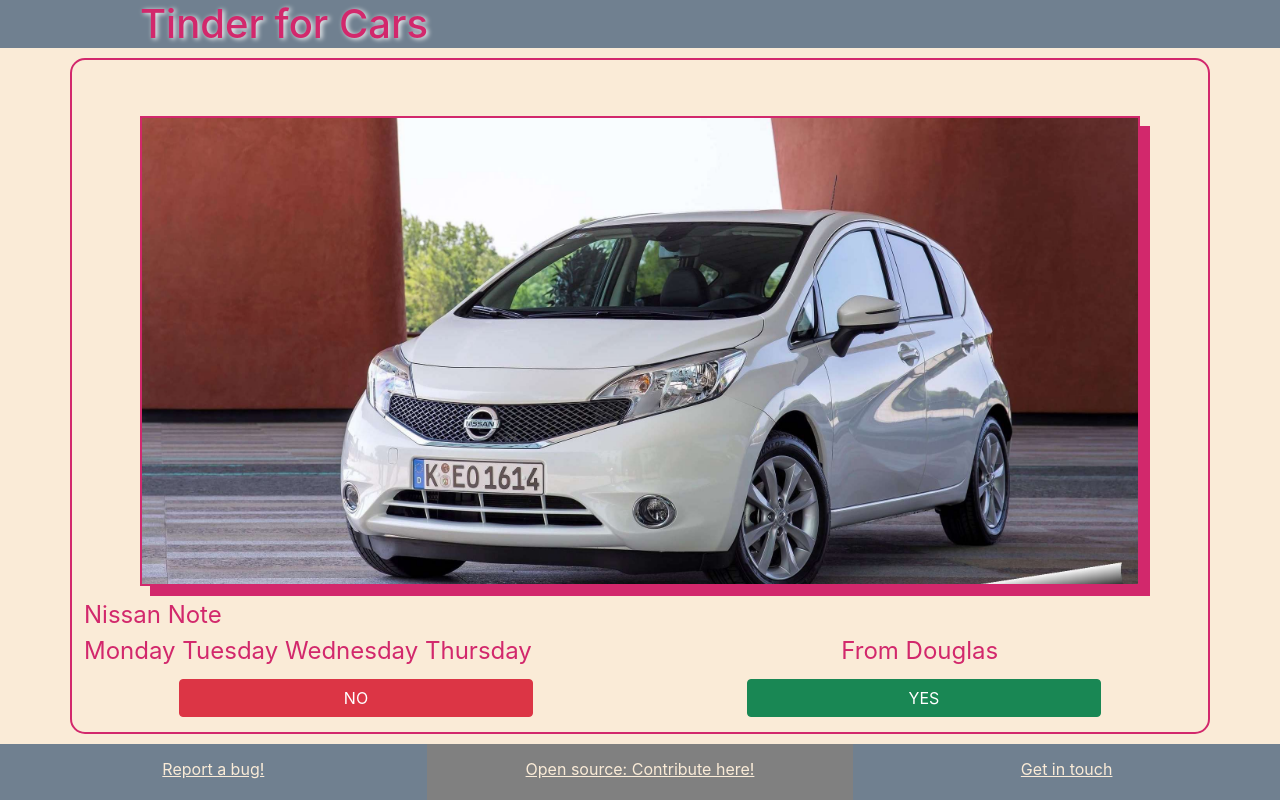
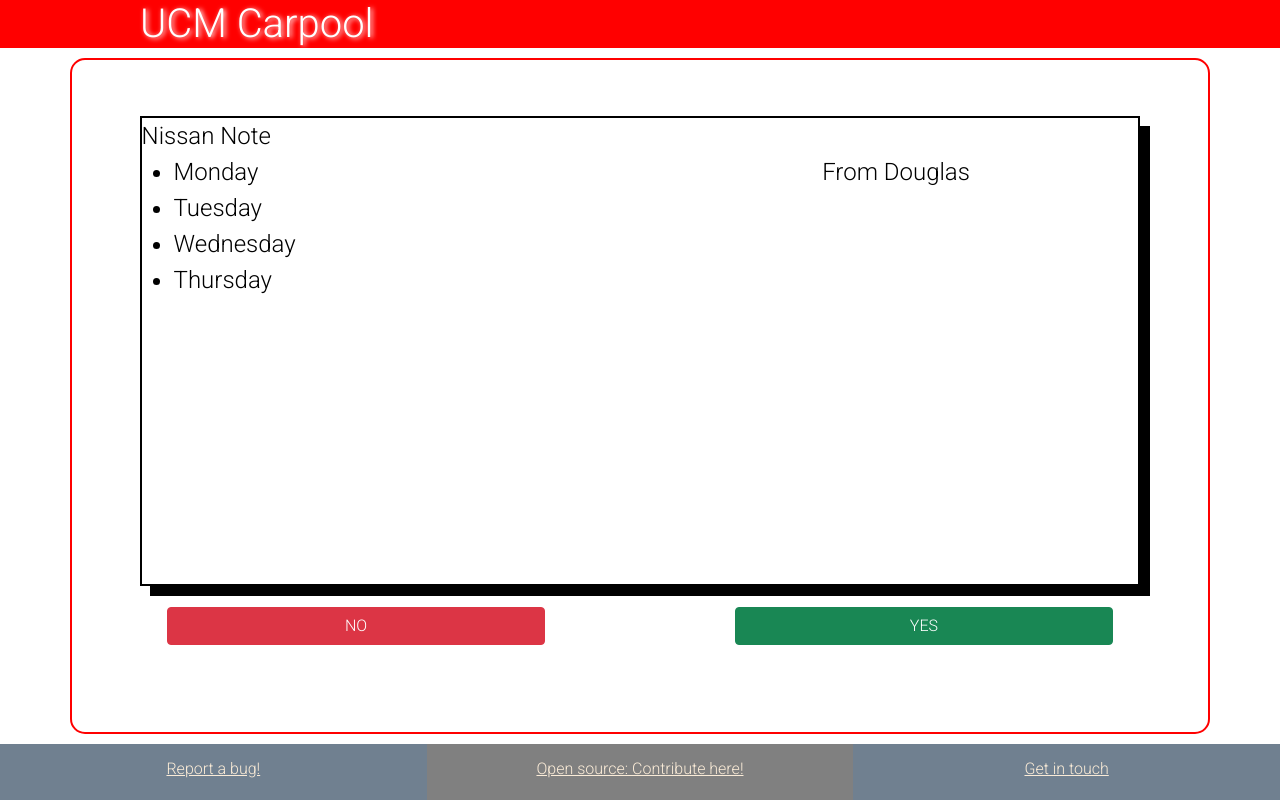
Before and after one commit to AdamDIOM/TinderForCars, a React (Create React App) app: page / in a window 1280 px wide. Built offline with nearby package versions, Linux system fonts and the light colour scheme.

Commit message:
rebranded to UCM Carpool from tinderforcars

```diff
--- a/public/index.html
+++ b/public/index.html
@@ -7,7 +7,7 @@
     <meta name="theme-color" content="#000000" />
     <meta
       name="description"
-      content="A site for matching cars, would you believe it! Satirical content developed in relation to a joke from the UCM Student Council meeting on 14/01/2022"
+      content="Are you a University College Isle of Man student looking for a carpool? Then this is the site for you."
     />
     <link rel="apple-touch-icon" href="%PUBLIC_URL%/graphics/cars-with-heart.png" />
     <!--
@@ -24,7 +24,13 @@
       work correctly both with client-side routing and a non-root public URL.
       Learn how to configure a non-root public URL by running `npm run build`.
     -->
-    <title>Tinder For Cars</title>
+
+<!-- font used on UCM website -->
+<link rel="preconnect" href="https://fonts.googleapis.com">
+<link rel="preconnect" href="https://fonts.gstatic.com" crossorigin>
+<link href="https://fonts.googleapis.com/css2?family=Roboto:wght@300&display=swap" rel="stylesheet">
+
+    <title>UCM Carpool</title>
 
     <!-- Bootstrap Stylesheet-->
     <link
--- a/src/components/Box/Box.css
+++ b/src/components/Box/Box.css
@@ -1,5 +1,5 @@
 .box{
-    border: 2px solid #d2286c;
+    border: 2px solid red;
     border-radius:15px;
     height:100%;
     font-size:3vh;
@@ -10,7 +10,7 @@
 }
 
 .carImageDiv{
-    border: 2px solid #d2286c;
+    border: 2px solid black;
     box-shadow: 10px 10px;
     width:90%;
     margin:5% 5% 1% 5%;
@@ -31,3 +31,6 @@
         height:70%;
     }
 }
+.nopadding{
+    padding:0;
+}
--- a/src/components/Box/Box.js
+++ b/src/components/Box/Box.js
@@ -83,23 +83,26 @@
             <Container className="box">
                 {/* photo */}
                 <div className="carImageDiv">
-                    <img className="carImage" alt={`car to look at - ${currentData.car.make} ${currentData.car.model}`} src={`./graphics/cars/${currentData.car.image}`}  />
+                    {/* <img className="carImage" alt={`car to look at - ${currentData.car.make} ${currentData.car.model}`} src={`./graphics/cars/${currentData.car.image}`}  /> */}
+
+                    <Row>
+                        <Col md={0} sm={2} className="d-md-none"></Col>
+                        <Col md={8} sm={10}>{currentData.car.make} {currentData.car.model}</Col>
+                        <Col md={0} sm={2} className="d-md-none"></Col>
+                        <Col md={8} sm={10}><ul>{currentData.owner.days.map(element => (
+                            <li key={element}>{element.toString()} </li>
+                        ))}</ul></Col>
+                        <Col md={0} sm={2} className="d-md-none"></Col>
+                        <Col md={4} sm={10}>From {currentData.owner.location}</Col>
+                    </Row>
+
                 </div>
                 {/* make/type | owner */}
-                <Row>
-                    <Col md={0} sm={2} className="d-md-none"></Col>
-                    <Col md={8} sm={10}>{currentData.car.make} {currentData.car.model}</Col>
-                    <Col md={0} sm={2} className="d-md-none"></Col>
-                    <Col md={8} sm={10}>{currentData.owner.days.map(element => (
-                        <React.Fragment key={element}>{element.toString()} </React.Fragment>
-                    ))}</Col>
-                    <Col md={0} sm={2} className="d-md-none"></Col>
-                    <Col md={4} sm={10}>From {currentData.owner.location}</Col>
-                </Row>
+
                 {/* yes/no */}
                 <Row>
-                    <Col md={1} sm={2}></Col>
-                    <Col md={4} sm={8}>
+                    <Col md={1} sm={2} className="d-xs-none"></Col>
+                    <Col md={4} sm={8} xs={5} className="nopadding">
                         <Button className="yesnoButton" variant="danger" onClick={() => {
                             current = (current < dataArray.length - 1 ? current + 1 : 0 );
                             console.log(current);
@@ -107,17 +110,17 @@
                         }}>NO</Button>
                         {/* on click run "nextCar" */}
                     </Col>
-                    <Col md={1} sm={2}>{/*<Button onClick={() => {
+                    <Col md={1} sm={2} className="d-xs-none">{/*<Button onClick={() => {
                         getCurrent()
                     }}>test get current</Button>*/}</Col>
-                    <Col md={1} sm={2}></Col>
-                    <Col md={4} sm={8}>
+                    <Col md={1} sm={2} className="d-xs-none"></Col>
+                    <Col md={4} sm={8} xs={5} className="nopadding">
                         <Button className="yesnoButton" variant="success" onClick={() => {
                             contactOwner();
                         }}>YES</Button>
                         {/* on click run "contactOwner" */}
                     </Col>
-                    <Col md={1} sm={2}></Col>
+                    <Col md={1} sm={2} xs={1}></Col>
                 </Row>
             </Container>
         )
--- a/src/components/Header/Header.css
+++ b/src/components/Header/Header.css
@@ -1,6 +1,6 @@
 .header{
-    background-color: slategray;
-    color:#d2286c;
+    background-color: red;
+    color:white;
     text-shadow: 2px 1px 5px #ffffff;
     padding-left: 10vw;
     height:6vh;
--- a/src/components/Header/Header.js
+++ b/src/components/Header/Header.js
@@ -4,7 +4,7 @@
 export default function Header(){
     return(
         <Row className="header">
-            <h1>Tinder for Cars</h1>
+            <h1>UCM Carpool</h1>
         </Row>
     )
 }
--- a/src/components/Main/Main.css
+++ b/src/components/Main/Main.css
@@ -1,6 +1,6 @@
 .main{
-    background-color: antiquewhite;
-    color:#d2286c;
+    background-color: white;
+    color:black;
     padding:10px;
     width:100%;
     max-width:100%;
--- a/src/components/New/New.css
+++ b/src/components/New/New.css
@@ -2,7 +2,18 @@
     margin-bottom:5px;
 }
 .new-box{
-    border: 2px solid #d2286c;
+    border: 2px solid red;
     border-radius:15px;
     min-height:100%;
 }
+.form-control{
+    /* why are these colour names */
+    background-color:white;
+}
+.form-control:focus{
+    background-color: papayawhip;
+}
+
+.form-check input{
+    /* background-color: red; */
+}
--- a/src/components/New/New.js
+++ b/src/components/New/New.js
@@ -65,7 +65,7 @@
                     <Form.Label>Location</Form.Label>
                     <Form.Control type="location" placeholder="Enter town/village" required onChange={e => setLocation(e.target.value)}/>
                 </FormGroup><FormGroup>
-                    <Form.Check type="switch" label="Monday" onChange={e => setDays((prevState) => ({
+                    <Form.Check className="form-check" type="switch" label="Monday" onChange={e => setDays((prevState) => ({
                         ...prevState,
                         monday: e.target.checked,
                     }))}/>
--- a/src/index.css
+++ b/src/index.css
@@ -1,8 +1,9 @@
 body {
   margin: 0;
-  font-family: -apple-system, BlinkMacSystemFont, 'Segoe UI', 'Roboto', 'Oxygen',
+  /* font-family: -apple-system, BlinkMacSystemFont, 'Segoe UI', 'Roboto', 'Oxygen',
     'Ubuntu', 'Cantarell', 'Fira Sans', 'Droid Sans', 'Helvetica Neue',
-    sans-serif;
+    sans-serif; */
+    font-family: Roboto;
   -webkit-font-smoothing: antialiased;
   -moz-osx-font-smoothing: grayscale;
 }
```
